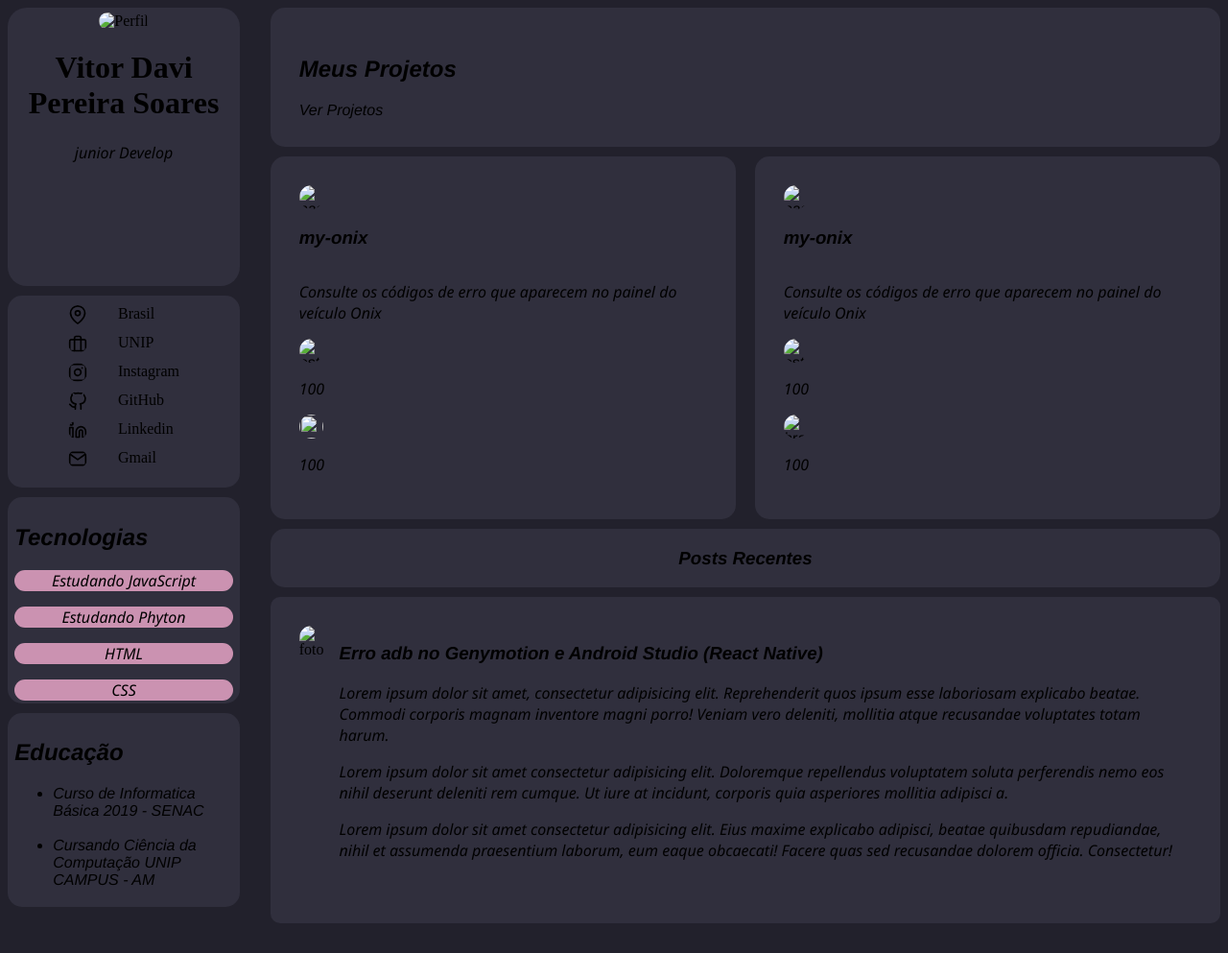
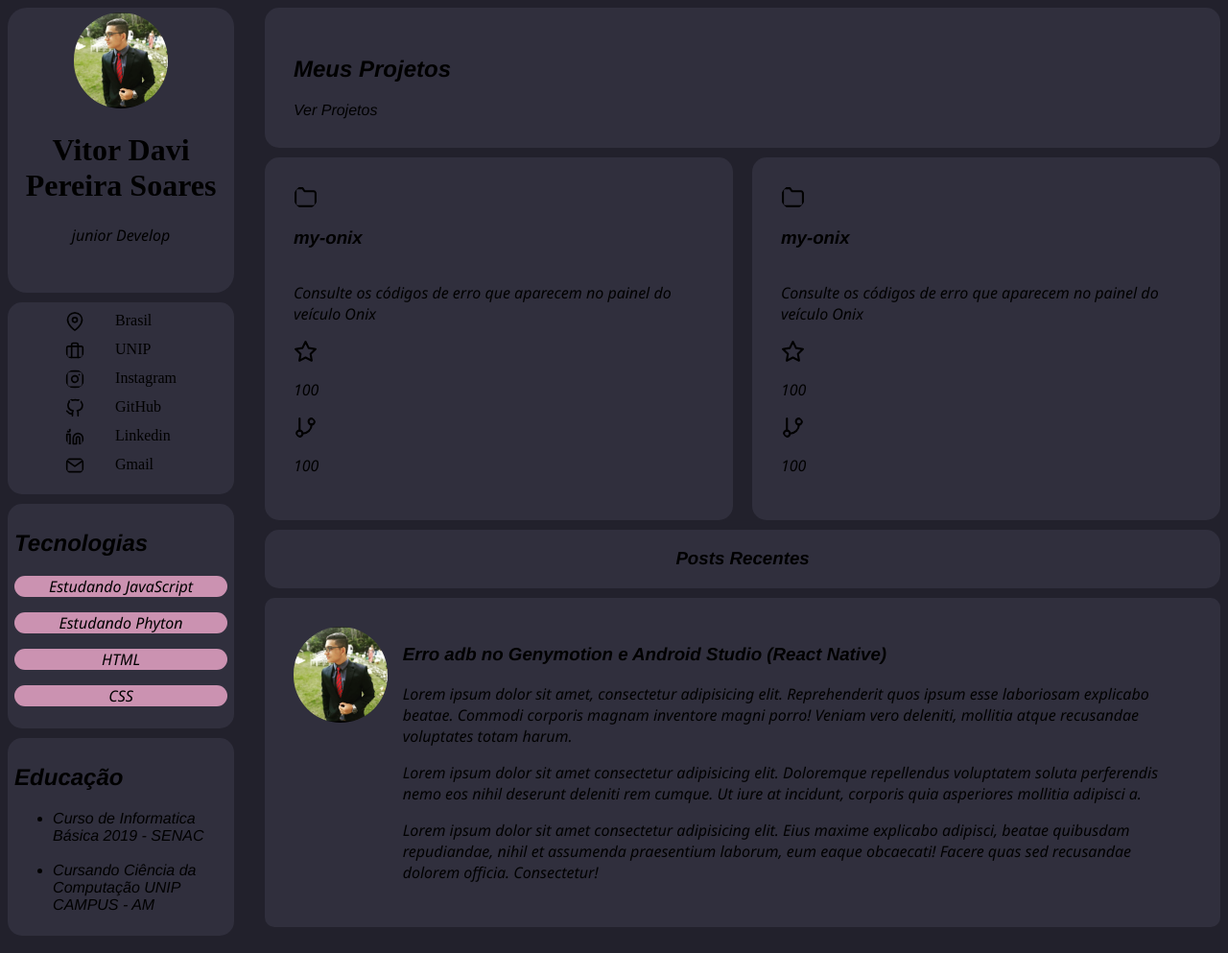
Before and after one commit to vitordavips/Portfolio, a plain HTML site: page index.html in a window 1280 px wide. Shown: the whole page at 96% size. Before the commit the page ends 963 px from the top, so only its background shows below. Drawn offline with Linux system fonts and the light colour scheme.

Commit message:
modificações

```diff
--- a/Portfolio/CSS/portfolio.css
+++ b/CSS/portfolio.css
@@ -79,14 +79,14 @@ section{
 
 .tecnologias{
     margin-top: 10px;
-    height: 200px;
+    height: auto;
     width: auto;
     padding: 3%;
 }
 
 .educação{
     margin-top: 10px;
-    height: 188px;
+    height: auto;
     width: auto;
     padding: 3%;
 }
@@ -112,12 +112,14 @@ section{
 
 .onix1{
     display: flex;
+    width: 50%;
     flex-direction: column;
     padding: 3%;
 }
 
 .onix2{
     display: flex;
+    width: 50%;
     flex-direction: column;
     padding: 3%;
 }
@@ -154,7 +156,7 @@ section{
 
 aside{
     display: flex;
-    height: 30%;
+    height: auto;
     width: auto;
     padding: 3%;
     gap: 1rem;
--- a/Portfolio/index.html
+++ b/index.html
@@ -4,25 +4,25 @@
     <meta charset="UTF-8">
     <meta http-equiv="X-UA-Compatible" content="IE=edge">
     <meta name="viewport" content="width=device-width, initial-scale=1.0">
-    <link rel="shortcut icon" href="Imagens/favicon.ico" type="image/x-icon">
+    <link rel="shortcut icon" href="img/favicon.ico" type="image/x-icon">
     <link rel="stylesheet" href="CSS/portfolio.css">
     <title>Portfolio</title>
 </head>
 <body>
     <div id="coluna1">
         <header>
-            <img src="Screenshot_20220721-110050_2.png" alt="Perfil">
+            <img src="img/Screenshot_20220721-110050_2.png" alt="Perfil">
             <h1>Vitor Davi Pereira Soares</h1>
             <p>junior Develop</p>
         </header>
         <nav>
             <div class="imgNav">
-                <img src="Imagens/map-pin.svg" alt="map-pin">
-                <img src="Imagens/briefcase.svg" alt="Trabalho">
-                <img src="Imagens/instagram.svg" alt="instagram">
-                <img src="Imagens/github.svg" alt="github">
-                <img src="Imagens/linkedin.svg" alt="linkedin">
-                <img src="Imagens/mail.svg" alt="gmail">
+                <img src="img/map-pin.svg" alt="map-pin">
+                <img src="img/briefcase.svg" alt="Trabalho">
+                <img src="img/instagram.svg" alt="instagram">
+                <img src="img/github.svg" alt="github">
+                <img src="img/linkedin.svg" alt="linkedin">
+                <img src="img/mail.svg" alt="gmail">
             </div>
             <div class="linksNav">
                 <a href="#">Brasil</a>
@@ -61,24 +61,24 @@
         </section>
         <div class="grupoOnix">
             <section class="onix1">
-                <img src="assets/folder.svg" alt="pasta">
+                <img src="img/folder.svg" alt="pasta">
                 <h3>my-onix</h3>
                 <p>Consulte os códigos de erro que aparecem no painel do veículo Onix</p>
 
-                    <img src="assets/star.svg" alt="estrela">
+                    <img src="img/star.svg" alt="estrela">
                     <p>100</p>
-                    <img src="assets/git-branch.svg" alt="">
+                    <img src="img/git-branch.svg" alt="">
                     <p>100</p>
 
             </section>
             <br>
             <section class="onix2">
-                <img src="assets/folder.svg" alt="pasta">
+                <img src="img/folder.svg" alt="pasta">
                 <h3>my-onix</h3>
                 <p>Consulte os códigos de erro que aparecem no painel do veículo Onix</p>
-                <img src="assets/star.svg" alt="estrela">
+                <img src="img/star.svg" alt="estrela">
                 <p>100</p>
-                <img src="assets/git-branch.svg" alt="branch">
+                <img src="img/git-branch.svg" alt="branch">
                 <p>100</p>
             </section>
         </div>
@@ -86,7 +86,7 @@
             <h3>Posts Recentes</h3>
         </section>
         <aside>
-            <img src="Screenshot_20220721-110050_2.png" alt="foto">
+            <img src="img/Screenshot_20220721-110050_2.png" alt="foto">
             <div class="divAside">
                 <h3>Erro adb no Genymotion e Android Studio (React Native)</h3>
                 <p>
```
Also changed, not shown: img/Screenshot_20220721-110050_2.png (renamed from Portfolio/Imagens/Screenshot_20220721-110050_2.png), img/briefcase.svg (renamed from Portfolio/Imagens/briefcase.svg), img/favicon.ico (renamed from Portfolio/Imagens/favicon.ico), img/folder.svg (renamed from Portfolio/Imagens/folder.svg), img/git-branch.svg (renamed from Portfolio/Imagens/git-branch.svg), img/github.svg (renamed from Portfolio/Imagens/github.svg), img/globe.svg (renamed from Portfolio/Imagens/globe.svg), img/instagram.svg (renamed from Portfolio/Imagens/instagram.svg), img/linkedin.svg (renamed from Portfolio/Imagens/linkedin.svg), img/mail.svg (renamed from Portfolio/Imagens/mail.svg), img/map-pin.svg (renamed from Portfolio/Imagens/map-pin.svg), img/star.svg (renamed from Portfolio/Imagens/star.svg), img/twitter.svg (renamed from Portfolio/Imagens/twitter.svg).
